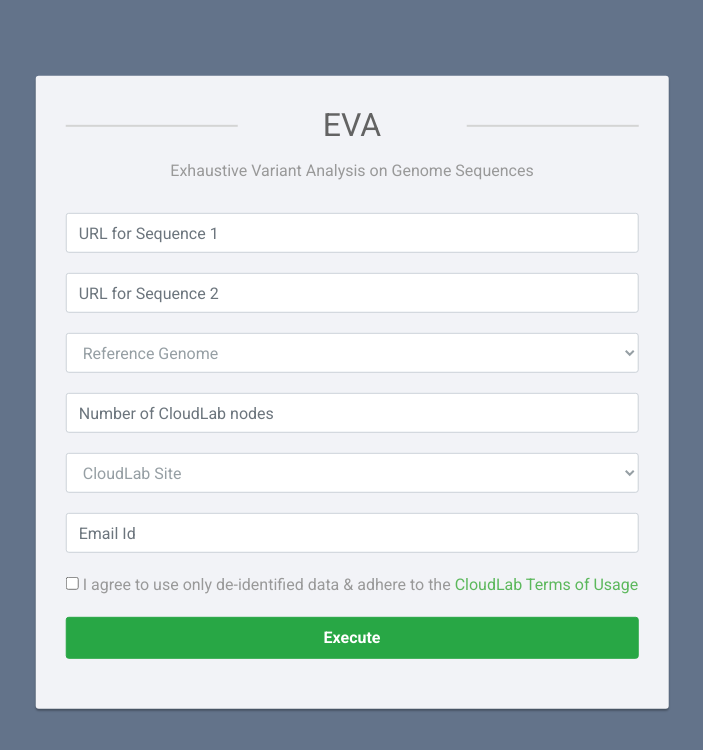
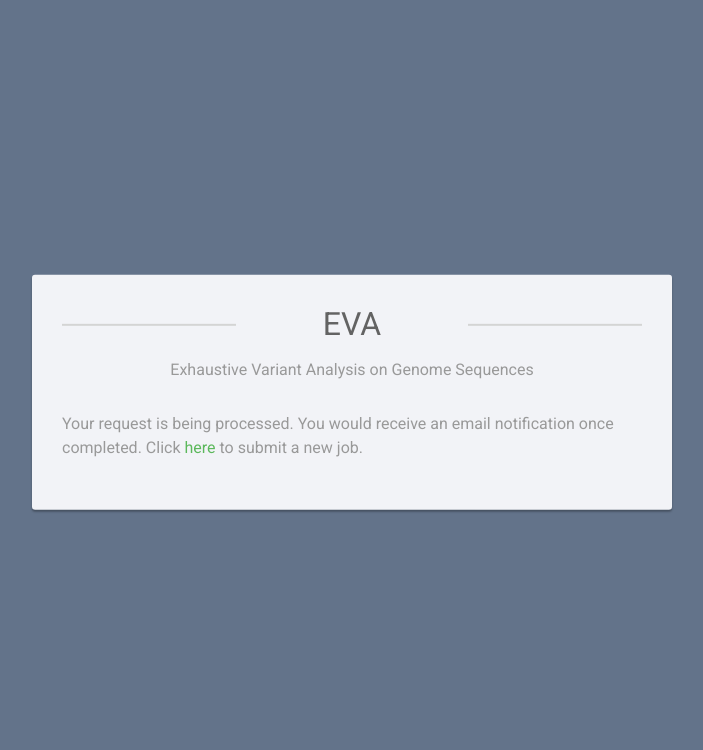
Before and after one commit to MU-Data-Science/EVA, a Flask app: page /success in a window 1280 px wide. Shown: the top 750 px of the page, without its empty margins (288-991 px from the left). Run offline with Flask 2, Linux system fonts and the light colour scheme; some libraries are stand-ins or nearby versions.

Commit message:
Adding success redirection.

```diff
--- a/web_app/app.py
+++ b/web_app/app.py
@@ -64,7 +64,7 @@ def execute_standalone():
     out, err = subprocess.Popen('/bin/bash', stdin=subprocess.PIPE, stdout=subprocess.PIPE).communicate(command.encode('utf-8'))
     print(out.decode('utf-8'))
 
-    return "Successfully completed processing. Watch out for the email containing the links to download the .vcf."
+    return render_template("success.html")
 
 
 @app.route('/execute_cluster')
@@ -93,7 +93,7 @@ def execute_cluster():
         out, err = subprocess.Popen('/bin/bash', stdin=subprocess.PIPE, stdout=subprocess.PIPE).communicate(command.encode('utf-8'))
         print(out.decode('utf-8'))
 
-    return "Successfully completed processing. Watch out for the email containing the links to download the .vcf."
+    return render_template("success.html")
 
 
 @app.route("/standalone")
--- a/web_app/templates/cluster.html
+++ b/web_app/templates/cluster.html
@@ -102,7 +102,7 @@ body {
 </style>
 <script>
     function success() {
-        alert("Your request is being processed. You can close the tab after clicking on OK. You would receive an email notification once completed.");
+        window.open('/success');
     }
 </script>
 </head>
--- a/web_app/templates/success.html
+++ b/web_app/templates/success.html
@@ -16,29 +16,21 @@ body {
 	background: #63738a;
 	font-family: 'Roboto', sans-serif;
 }
-.form-control {
-	height: 40px;
-	box-shadow: none;
-	color: #969fa4;
-}
-.form-control:focus {
-	border-color: #5cb85c;
-}
-.form-control, .btn {
-	border-radius: 3px;
-}
+
 .eva-form {
     position:absolute;
 	top: 50%;
   	left: 50%;
   	transform: translate(-50%, -50%);
 }
+
 .eva-form h2 {
 	color: #636363;
 	margin: 0 0 15px;
 	position: relative;
 	text-align: center;
 }
+
 .eva-form h2:before, .eva-form h2:after {
 	content: "";
 	height: 2px;
@@ -48,17 +40,21 @@ body {
 	top: 50%;
 	z-index: 2;
 }
+
 .eva-form h2:before {
 	left: 0;
 }
+
 .eva-form h2:after {
 	right: 0;
 }
+
 .eva-form .hint-text {
 	color: #999;
 	margin-bottom: 30px;
 	text-align: center;
 }
+
 .eva-form form {
 	color: #999;
 	border-radius: 3px;
@@ -67,18 +63,11 @@ body {
 	box-shadow: 0px 2px 2px rgba(0, 0, 0, 0.3);
 	padding: 30px;
 }
+
 .eva-form .form-group {
 	margin-bottom: 20px;
 }
-.eva-form input[type="checkbox"] {
-	margin-top: 3px;
-}
-.eva-form .btn {
-	font-size: 16px;
-	font-weight: bold;
-	min-width: 140px;
-	outline: none !important;
-}
+
 .eva-form .row div:first-child {
 	padding-right: 10px;
 }
@@ -100,11 +89,6 @@ body {
 	text-decoration: underline;
 }
 </style>
-<script>
-    function success() {
-        alert("Your request is being processed. You can close the tab after clicking on OK. You would receive an email notification once completed.");
-    }
-</script>
 </head>
 <body>
 <div class="eva-form">
@@ -112,42 +96,8 @@ body {
 		<h2>EVA</h2>
 		<p class="hint-text">Exhaustive Variant Analysis on Genome Sequences</p>
         <div class="form-group">
-            <input type="url" class="form-control" name="seq_1_url" placeholder="URL for Sequence 1" required="required">
-        </div>
-        <div class="form-group">
-            <input type="url" class="form-control" name="seq_2_url" placeholder="URL for Sequence 2" required="required">
-        </div>
-        <div class="form-group">
-            <select class="form-control" name="ref">
-                <option hidden >Reference Genome</option>
-                <option value="hs38">hs38</option>
-                <option value="hs38a">hs38a</option>
-                <option value="hs38DH">hs38DH</option>
-                <option value="hs37">hs37</option>
-                <option value="hs37d5">hs37d5</option>
-            </select>
-        </div>
-        <div class="form-group">
-            <input type="number" class="form-control" name="nodes" placeholder="Number of CloudLab nodes" required="required">
-        </div>
-        <div class="form-group">
-            <select class="form-control" name="site">
-                <option hidden >CloudLab Site</option>
-                <option value="utah">Utah</option>
-                <option value="wisc">Wisconsin</option>
-                <option value="clemson">Clemson</option>
-                <option value="apt">APT</option>
-            </select>
-        </div>
-        <div class="form-group">
-        	<input type="email" class="form-control" name="email" placeholder="Email Id" required="required">
-        </div>
-        <div class="form-group">
-			<label class="form-check-label"><input type="checkbox" required="required"> I agree to use only de-identified data &amp; adhere to the <a href="https://cloudlab.us/aup.php">CloudLab Terms of Usage</a> </label>
+			<label class="form-check-label">Your request is being processed. You would receive an email notification once completed. Click <a href="/cluster">here</a> to submit a new job.</label>
 		</div>
-		<div class="form-group">
-            <button type="submit" class="btn btn-success btn-lg btn-block">Execute</button>
-        </div>
     </form>
 </div>
 </body>
```
